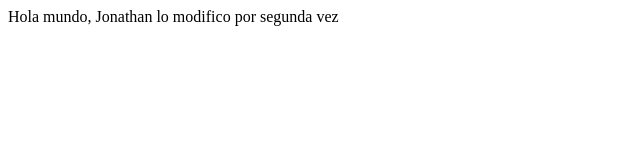
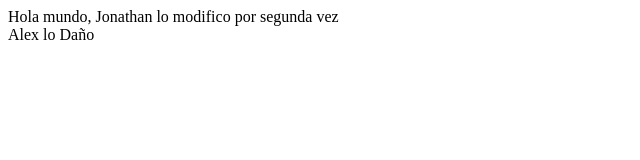
Before and after one commit to CamillosMFC/PruebaFinal, a website: page AplicacionHTML1/public_html/index.html in a window 1280 px wide. Shown: the full height of the page, 0-640 px from the left. Drawn offline with Linux system fonts and the light colour scheme.

```diff
--- a/AplicacionHTML1/public_html/index.html
+++ b/AplicacionHTML1/public_html/index.html
@@ -12,5 +12,6 @@
     </head>
     <body>
         <div>Hola mundo, Jonathan lo modifico por segunda vez</div>
+        <div>Alex lo Daño</div>
     </body>
 </html>
```
